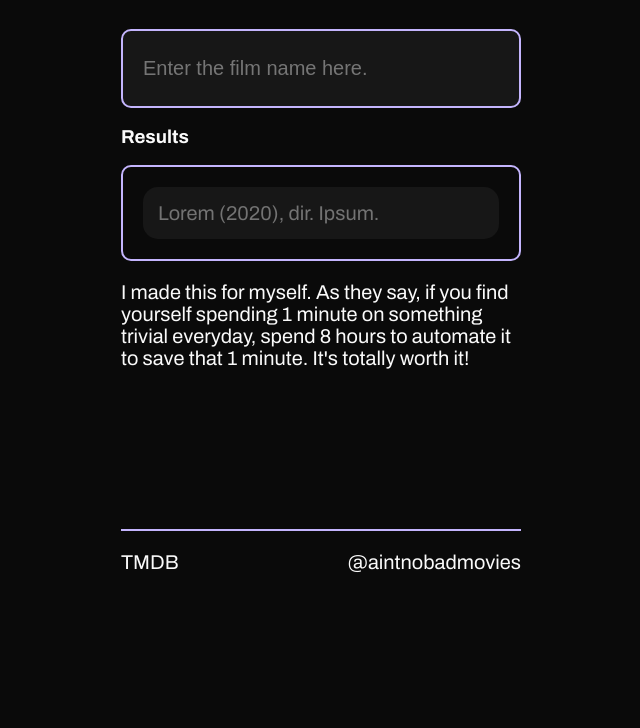
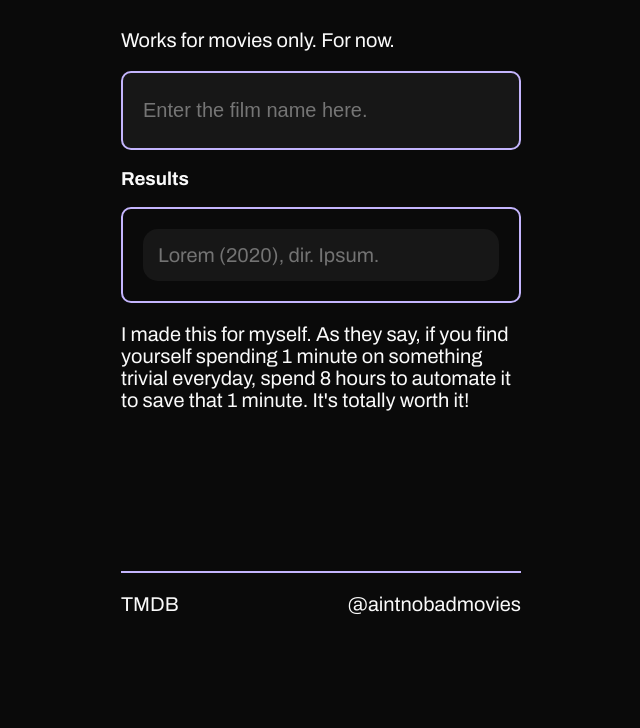
Before and after one commit to linuxdotexe/FilmFetch, a website: page public/index.html in a window 1280 px wide. Shown: the part 72-800 px from the top of the page, without its empty margins (319-959 px from the left). Drawn offline with Linux system fonts and the light colour scheme.

Commit message:
add: disclaimer of sorts

```diff
--- a/public/index.html
+++ b/public/index.html
@@ -11,6 +11,7 @@
     <header>
       <a href="/"><span>F</span>ilm<span>F</span>etch</a>
     </header>
+    <p>Works for movies only. For now.</p>
     <form class="searchContainer" id="submittor">
       <input
         type="text"
```
